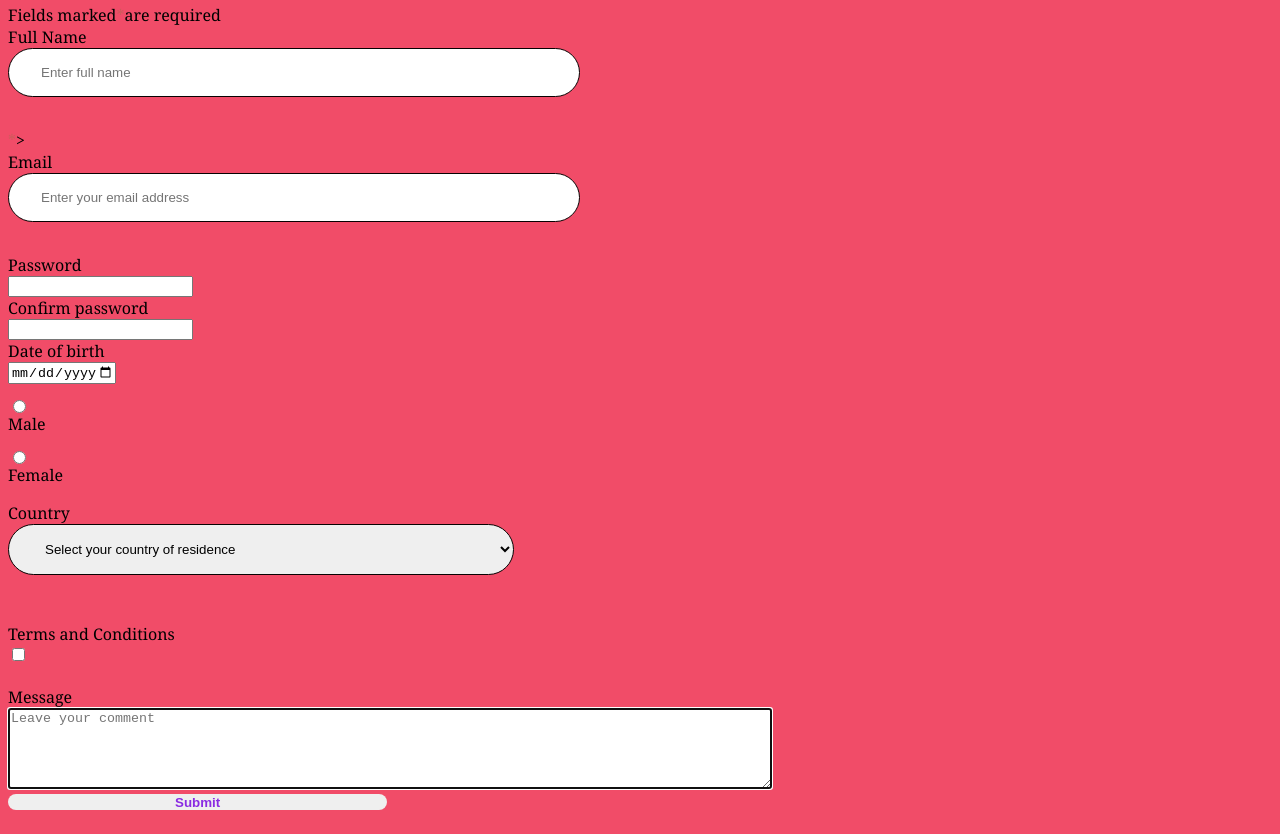
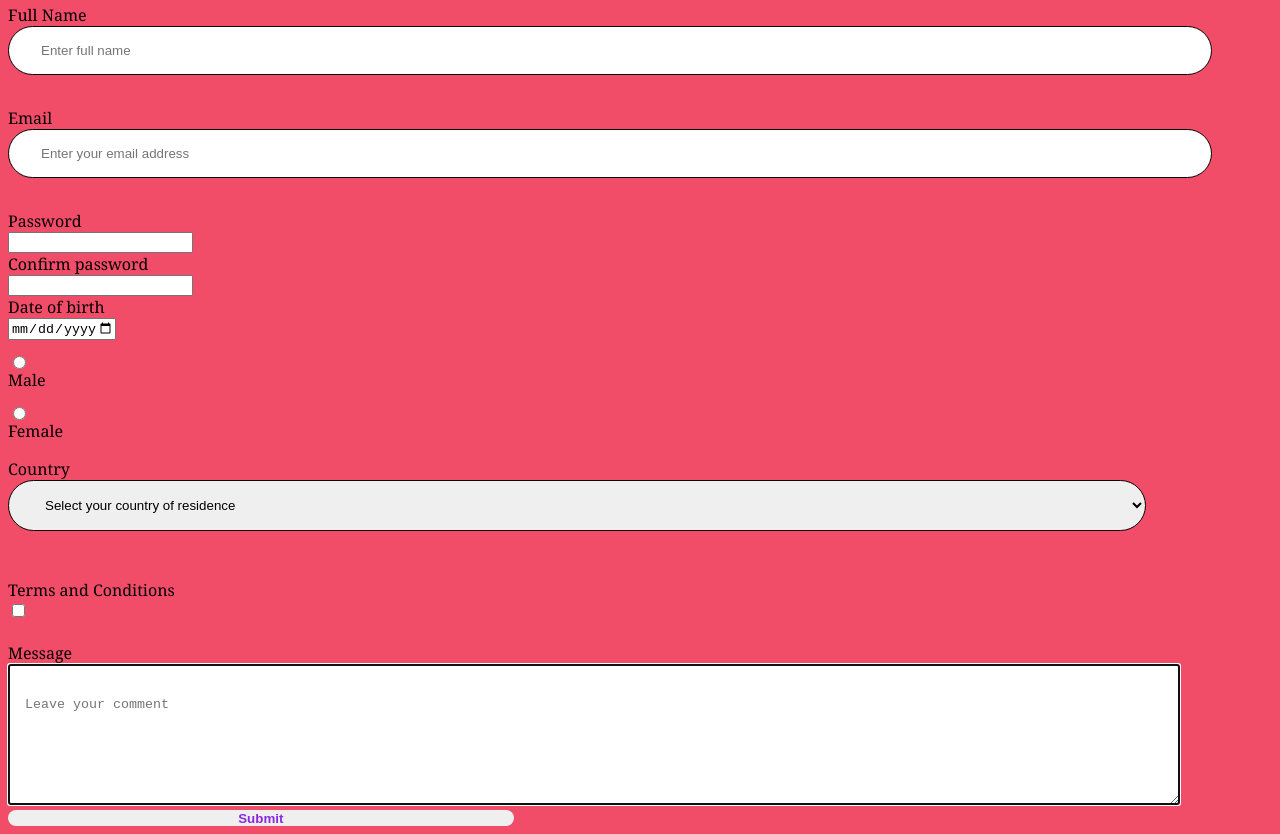
Before and after one commit to Pkay376/Website-Forms, a plain HTML site: page index.html in a window 1280 px wide. Shown: the part 380-1214 px from the top of the page. Drawn offline with Linux system fonts and the light colour scheme.

Commit message:
Website forms

```diff
--- a/forms.css
+++ b/forms.css
@@ -18,7 +18,7 @@
 {  padding: 1rem 2rem;
     margin-bottom: 2rem;
     border: 1px solid rgb(8, 2, 2);
-    width: 40%;
+    width: 80%;
     border-radius: 2rem;
 }
 .form::placeholder{
@@ -30,7 +30,7 @@ body{
 }
  input[type="submit"]{
     display: block;
-    width: 30%;
+    width:40%;
     padding: 2rem,1rem;
     box-sizing: border-box;
     border-radius: 1rem;
@@ -40,10 +40,11 @@ body{
     color: blueviolet;
     font-weight: bold;
     cursor: pointer;
+    justify-content: center;
 
 }
 textarea{
-    width: 60%;
+    width: 80%;
 }
 #country{
     padding: 1rem 2rem;
@@ -60,12 +61,14 @@ radio{
     margin: 0 auto;
 }
 label,input{
-    display: block
+    display: block;
 }
 form{
     display: block;
-    justify-content: center
+    justify-content: center;
 }
+
+
 
 @media (min-width; 900px) {
     .container{
@@ -81,3 +84,14 @@ form{
 }
 
 }
+.form input[type="text"],
+.form input[type="email"]{
+    width: 90%;
+}
+#country{
+    width: 90%;
+}
+textarea{
+    width: 90%;
+    padding: 2rem 1rem;
+}
--- a/index.html
+++ b/index.html
@@ -21,12 +21,9 @@
     </div>
 
    <form class="form">
-    <div>
-    Fields marked<span style="color: indianred;">*</span>are required
-</div>
 <div>
     <label for="Fullname">Full Name</label>
-    <input type="text" id="Full Name" name="Full Name" placeholder="Enter full name"><span style="color: indianred;">*</span>>
+    <input type="text" id="Full Name" name="Full Name" placeholder="Enter full name">
 </div>
 <div>
     <label for="email">Email</label>
@@ -34,15 +31,15 @@
 </div>
 <div>
 <label for="password">Password</label>
-<input type="password " id="password" name="password" required>
+<input type="password " id="password" pattern=".*[a-z](?=.*[A-Z]).{8,}" required>
 </div>
 <div>
 <label for="password">Confirm password</label>
-<input type="password" id="password" name="password" minlength="8" required>
+<input type="password" id="password" name="password" required>
 </div>
 <div>
 <label for="dob">Date of birth</label>
-<input type="date" id="dob" name="dob" min="2005-01-01" max="2023-01-01" required >
+<input type="date" id="dob" min="2005-01-01" max="2023-01-01" required >
 </p>
 <p>
 <input type="radio" name="Gender" id="Male" required>
```
